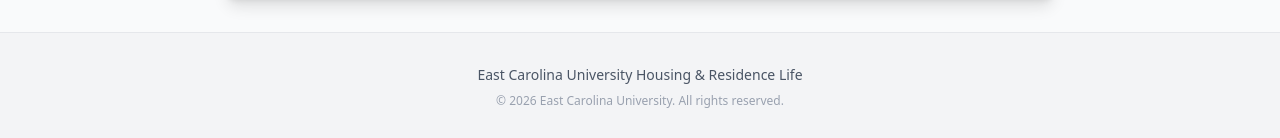
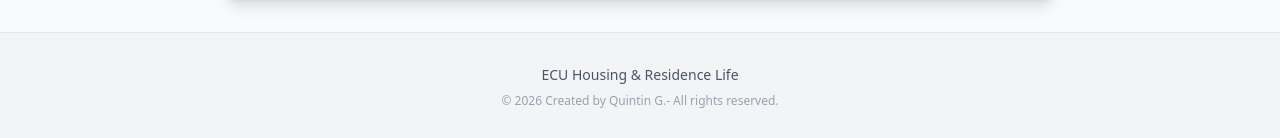
Before and after one commit to ecupirate99/ecureshalls, a React (Vite) app: page / in a window 1280 px wide. Shown: the part 687-825 px from the top of the page. Built offline with nearby package versions, Linux system fonts and the light colour scheme.

Commit message:
feat: Update app title and footer attribution
Reflects the application's purpose as the ECU Residence AI Chatbot in the browser tab and updates the footer with the correct organization and creator attribution.

```diff
--- a/index.html
+++ b/index.html
@@ -3,7 +3,7 @@
   <head>
     <meta charset="UTF-8" />
     <meta name="viewport" content="width=device-width, initial-scale=1.0" />
-    <title>My Google AI Studio App</title>
+    <title>ECU Residence AI Chatbot</title>
   </head>
   <body>
     <div id="root"></div>
--- a/src/App.tsx
+++ b/src/App.tsx
@@ -177,8 +177,8 @@
       {/* Footer */}
       <footer className="bg-gray-100 border-t border-gray-200 py-8 px-4 text-center mt-auto">
         <div className="max-w-4xl mx-auto">
-          <p className="text-sm text-gray-600 mb-2 font-medium">East Carolina University Housing & Residence Life</p>
-          <p className="text-xs text-gray-400">© {new Date().getFullYear()} East Carolina University. All rights reserved.</p>
+          <p className="text-sm text-gray-600 mb-2 font-medium">ECU Housing & Residence Life</p>
+          <p className="text-xs text-gray-400">© {new Date().getFullYear()} Created by Quintin G.- All rights reserved.</p>
         </div>
       </footer>
     </div>
```
